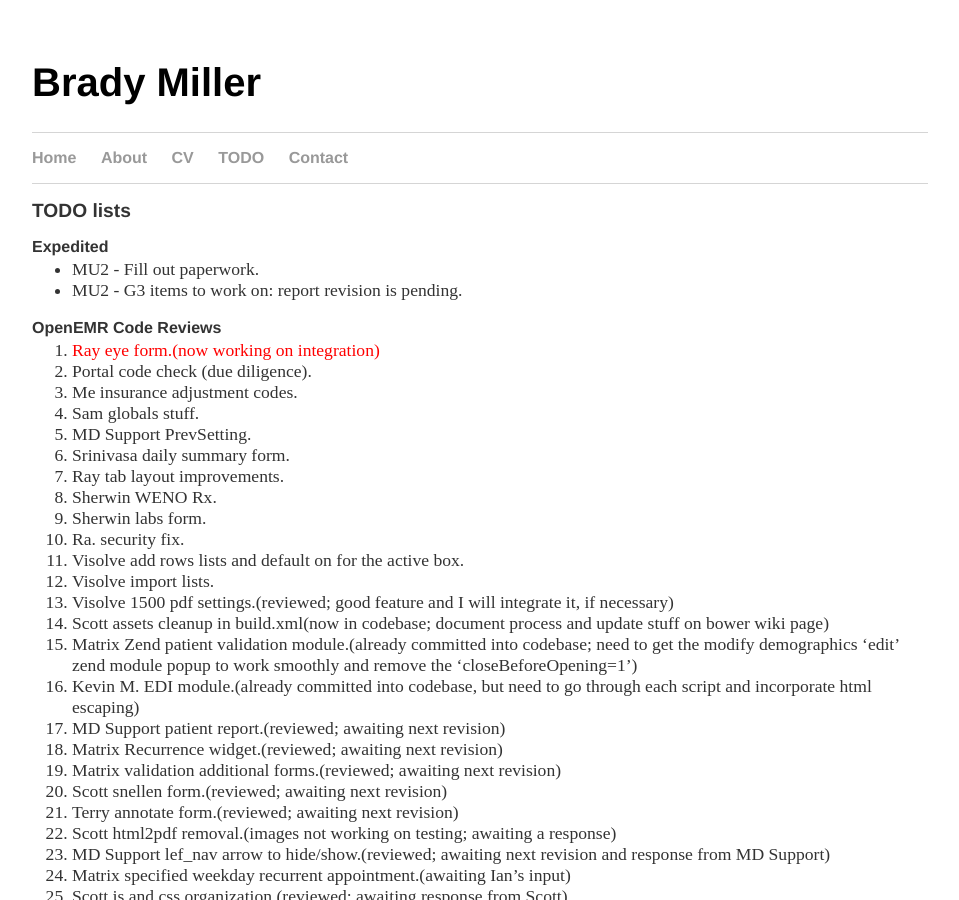
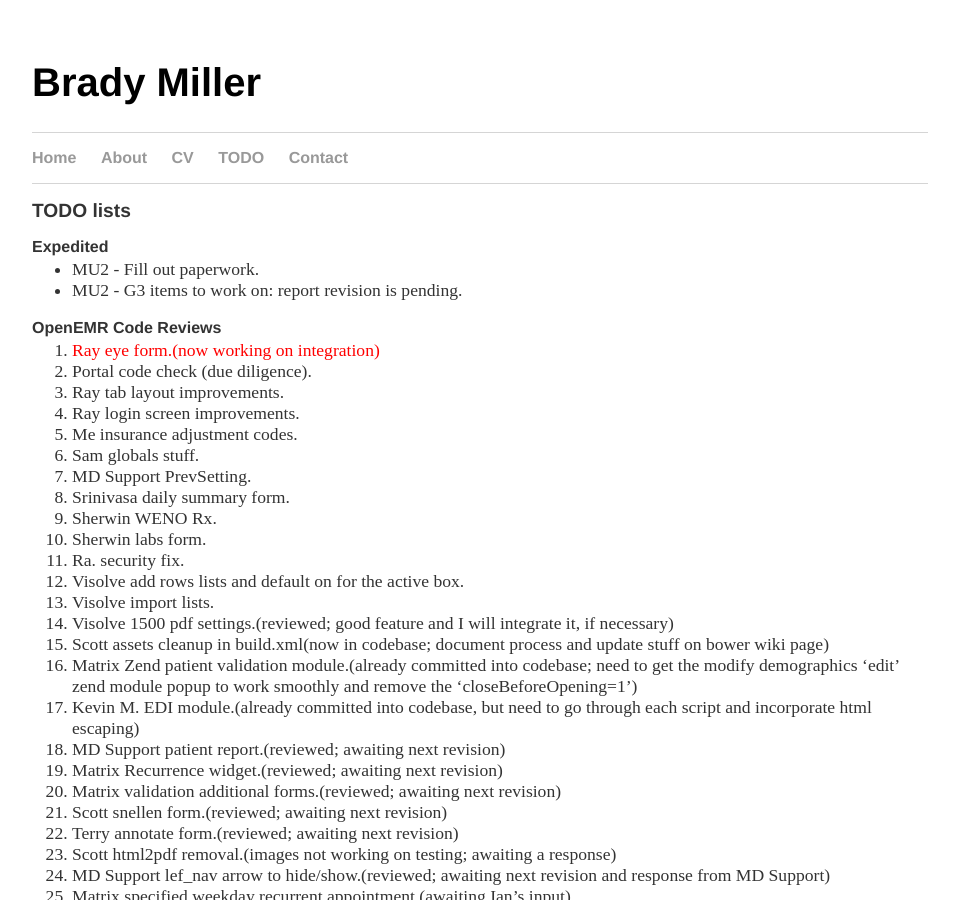
Before and after one commit to bradymiller/bradymiller.github.io, a Jekyll site: the page built from todo/index.md, in a window 1280 px wide and 900 px high. Shown: the whole window, without its empty margins (160-1119 px from the left). Built offline with Jekyll 4.4.1, drawn with Linux system fonts in a browser that asks for light colours.

Commit message:
Update todo list

```diff
--- a/todo/index.md
+++ b/todo/index.md
@@ -10,11 +10,12 @@
 ### OpenEMR Code Reviews
 1. <span style="color: red">Ray eye form.(now working on integration)</span>
 1. Portal code check (due diligence).
+1. Ray tab layout improvements.
+1. Ray login screen improvements.
 1. Me insurance adjustment codes.
 1. Sam globals stuff.
 1. MD Support PrevSetting.
 1. Srinivasa daily summary form.
-1. Ray tab layout improvements.
 1. Sherwin WENO Rx.
 1. Sherwin labs form.
 1. Ra. security fix.
```
